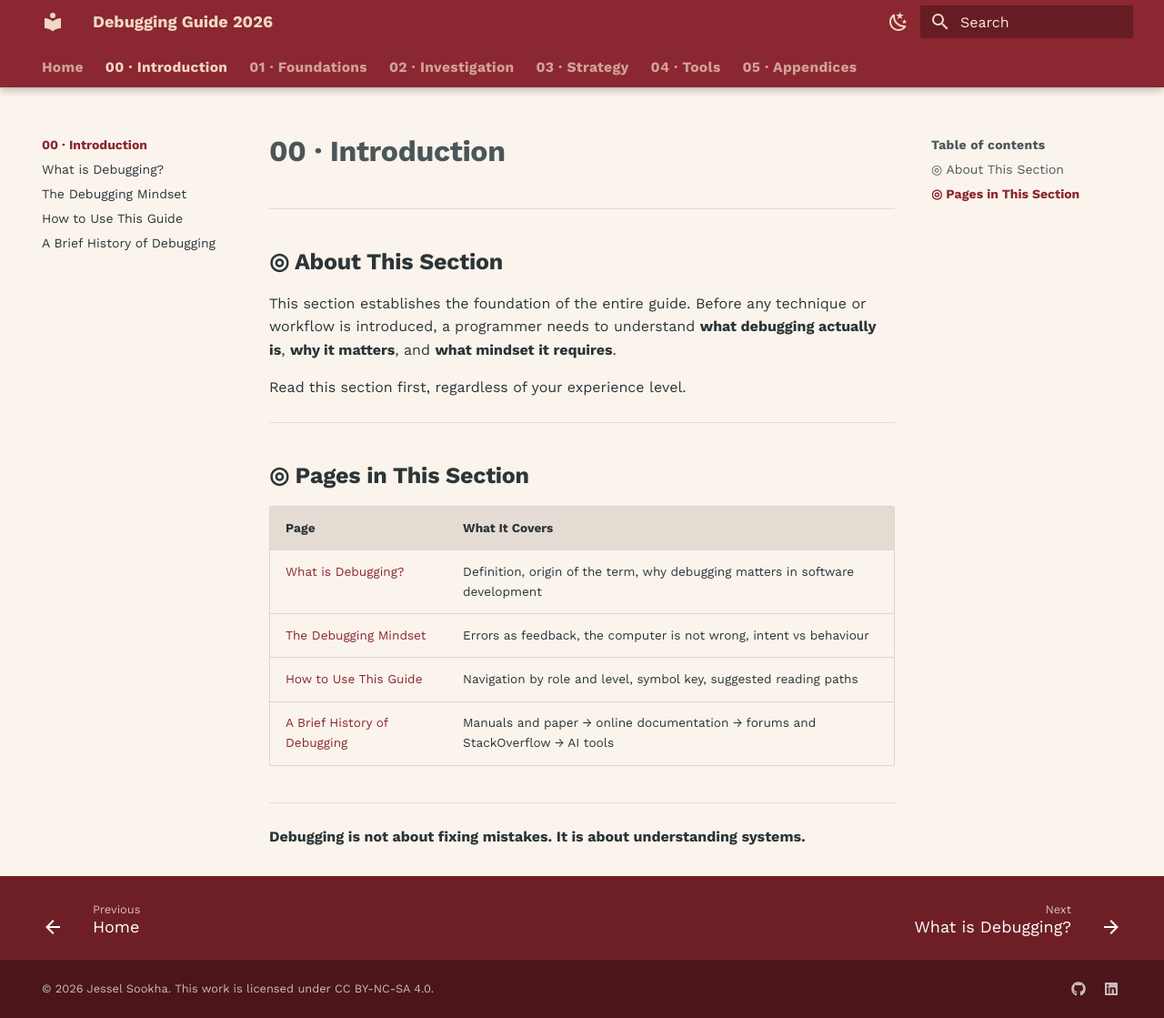
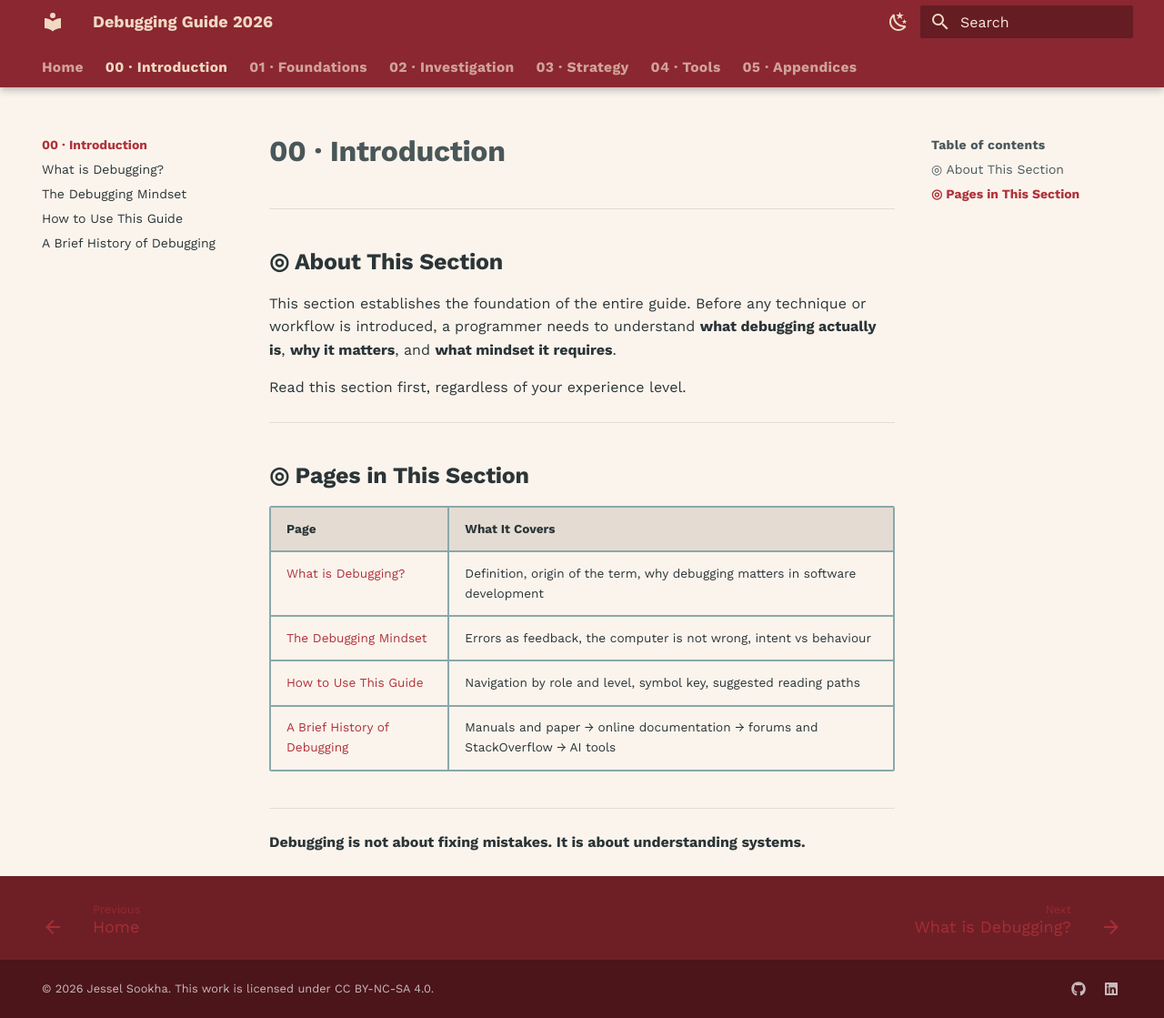
Before and after one commit to jesselsookha/debugging-guide-2026, an MkDocs documentation site: the page built from docs/00_introduction/index.md, in a window 1280 px wide and 1119 px high. Shown: the whole window at 91% size. Built offline with MkDocs 1.6.1 and Material for MkDocs 9.7.7, drawn with Linux system fonts in a browser that asks for light colours.

Commit message:
edited css hyperlinks and border colours

```diff
--- a/docs/assets/css/custom.css
+++ b/docs/assets/css/custom.css
@@ -46,6 +46,13 @@
   /* Code blocks */
   --md-code-bg-color:                #F0D8C3;   /* dutch-white */
   --md-code-fg-color:                #2B3537;   /* gunmetal */
+
+  /* Body links — sweet-brown, hover to mustard-brown */
+  --md-typeset-a-color:              #B0323A;
+
+  /* Table borders and rules — cadet-grey */
+  --md-typeset-table-color:          #8AA8AB;
+  --md-typeset-table-color--light:   #C9D6D8;
 }
 
 [data-md-color-scheme="default"][data-md-color-accent="custom"] {
@@ -79,6 +86,13 @@
   /* Code blocks */
   --md-code-bg-color:                #1A2123;
   --md-code-fg-color:                #F0D8C3;
+
+  /* Body links — lightened mustard-brown, visible against gunmetal */
+  --md-typeset-a-color:              #E0A33E;
+
+  /* Table borders and rules — cadet-grey (works on dark too) */
+  --md-typeset-table-color:          #8AA8AB;
+  --md-typeset-table-color--light:   #3E4D50;
 }
 
 [data-md-color-scheme="slate"][data-md-color-accent="custom"] {
@@ -158,6 +172,12 @@
 .md-typeset table:not([class]) {
   font-size: 0.85em;
   width: 100%;
+  border: 1px solid var(--md-typeset-table-color);
+}
+
+.md-typeset table:not([class]) th,
+.md-typeset table:not([class]) td {
+  border: 1px solid var(--md-typeset-table-color);
 }
 
 .md-typeset table:not([class]) th {
@@ -236,6 +256,56 @@
 .md-nav__link--active {
   color: var(--md-accent-fg-color);
   font-weight: 700;
+}
+
+/* ─── Body links (including footer Previous/Next) — animated underline ─── */
+
+.md-typeset a {
+  color: var(--md-typeset-a-color);
+  text-decoration: none;
+  background-image: linear-gradient(var(--md-accent-fg-color), var(--md-accent-fg-color));
+  background-position: 0 100%;
+  background-repeat: no-repeat;
+  background-size: 0% 2px;
+  transition: background-size 0.25s ease, color 0.25s ease;
+}
+
+.md-typeset a:hover,
+.md-typeset a:focus {
+  color: var(--md-accent-fg-color);
+  background-size: 100% 2px;
+}
+
+/* Previous/Next footer navigation links specifically */
+.md-footer__link {
+  color: var(--md-typeset-a-color);
+  transition: opacity 0.25s ease;
+  opacity: 0.85;
+}
+
+.md-footer__link:hover,
+.md-footer__link:focus {
+  opacity: 1;
+}
+
+.md-footer__title,
+.md-footer__direction {
+  color: inherit;
+}
+
+/* ─── Sidebar (left nav) links — ensure visibility in dark theme ─── */
+
+[data-md-color-scheme="slate"] .md-nav__link {
+  color: var(--md-default-fg-color--light);
+}
+
+[data-md-color-scheme="slate"] .md-nav__link:hover,
+[data-md-color-scheme="slate"] .md-nav__link:focus {
+  color: var(--md-accent-fg-color);
+}
+
+[data-md-color-scheme="slate"] .md-nav__link--active {
+  color: var(--md-accent-fg-color);
 }
 
 /* ════════════════════════════════════════════════════════════════
```
